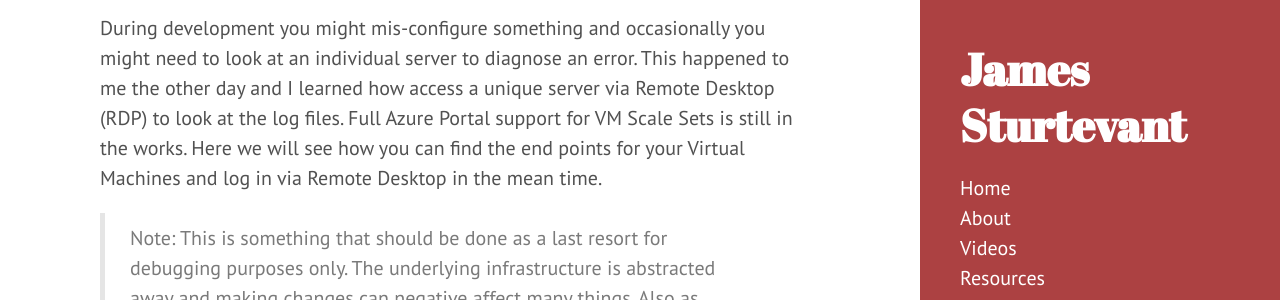
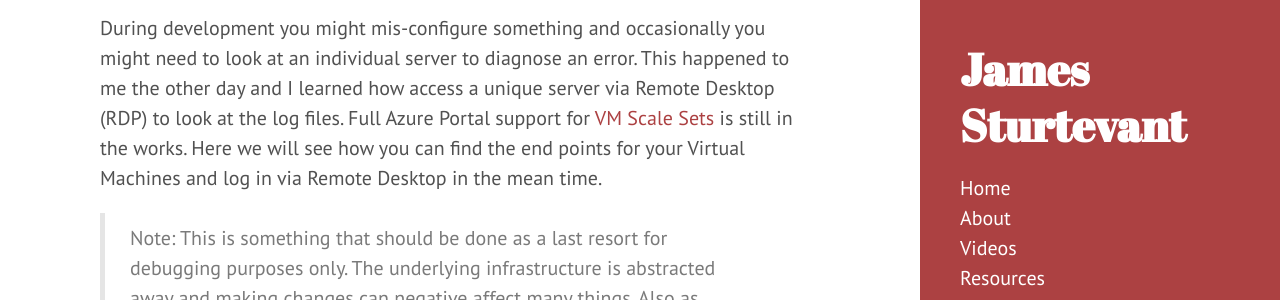
Before and after one commit to jsturtevant/jsturtevant.github.io, a Jekyll site: the page built from _posts/2016-05-20-Accessing-Azure-Service-Fabric-Virtual-Machines.md, in a window 1280 px wide and 900 px high. Shown: the part 447-747 px from the top of the window. Built offline with Jekyll 4.4.1, drawn with Linux system fonts in a browser that asks for light colours; nearby versions of some CDN libraries; comment, search, counter and statistics services are not loaded; part of the change alters nothing that is shown.

Commit message:
add link to scale sets

```diff
--- a/_posts/2016-05-20-Accessing-Azure-Service-Fabric-Virtual-Machines.md
+++ b/_posts/2016-05-20-Accessing-Azure-Service-Fabric-Virtual-Machines.md
@@ -9,7 +9,7 @@ categories:
 
 Azure Service Fabric is a manage service that abstracts the server infrastructure away from you.  You give Service Fabric the application composed of services and it decides what machines to run the individual services on (this can be customized on CPU/memory/etc via [configuration](https://azure.microsoft.com/en-us/documentation/articles/service-fabric-cluster-resource-manager-configure-services/).  If a machine goes down it will automatically redistribute the loads, wait till the server comes back online then distribute the load evenly (or as configured).  This all happens with out you noticing or any direct intervention.
 
-During development you might mis-configure something and occasionally you might need to look at an individual server to diagnose an error.  This happened to me the other day and I learned how access a unique server via Remote Desktop (RDP) to look at the log files. Full Azure Portal support for VM Scale Sets is still in the works.  Here we will see how you can find the end points for your Virtual Machines and log in via Remote Desktop in the mean time.
+During development you might mis-configure something and occasionally you might need to look at an individual server to diagnose an error.  This happened to me the other day and I learned how access a unique server via Remote Desktop (RDP) to look at the log files. Full Azure Portal support for [VM Scale Sets](https://azure.microsoft.com/en-us/services/virtual-machine-scale-sets/) is still in the works.  Here we will see how you can find the end points for your Virtual Machines and log in via Remote Desktop in the mean time.
 
 > Note: This is something that should be done as a last resort for debugging purposes only.  The underlying infrastructure is abstracted away and making changes can negative affect many things.  Also as Scale Set support in the portal becomes more robust this will likely no longer be needed.  Also if there is a better way make sure you leave a note in the comments.
 
```
